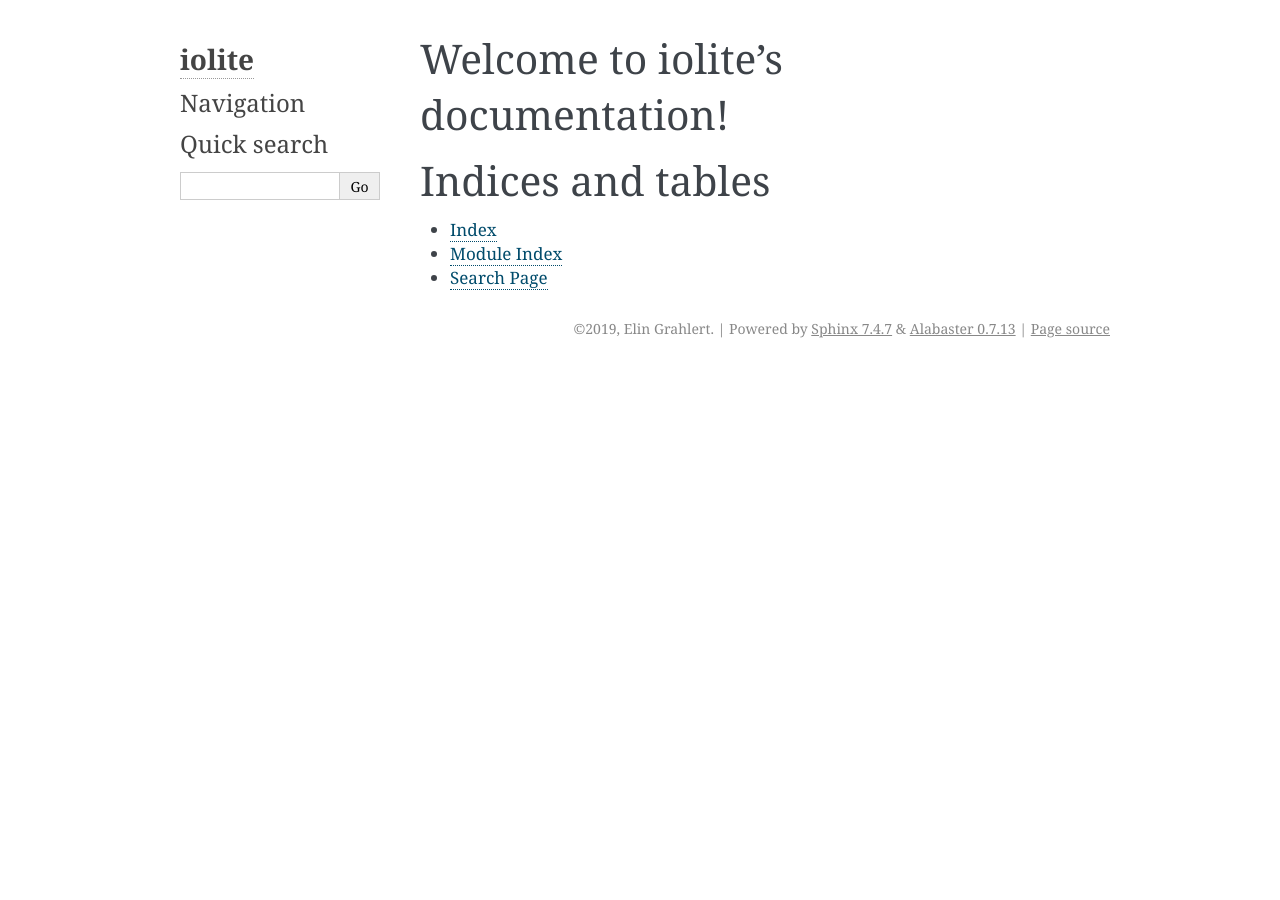
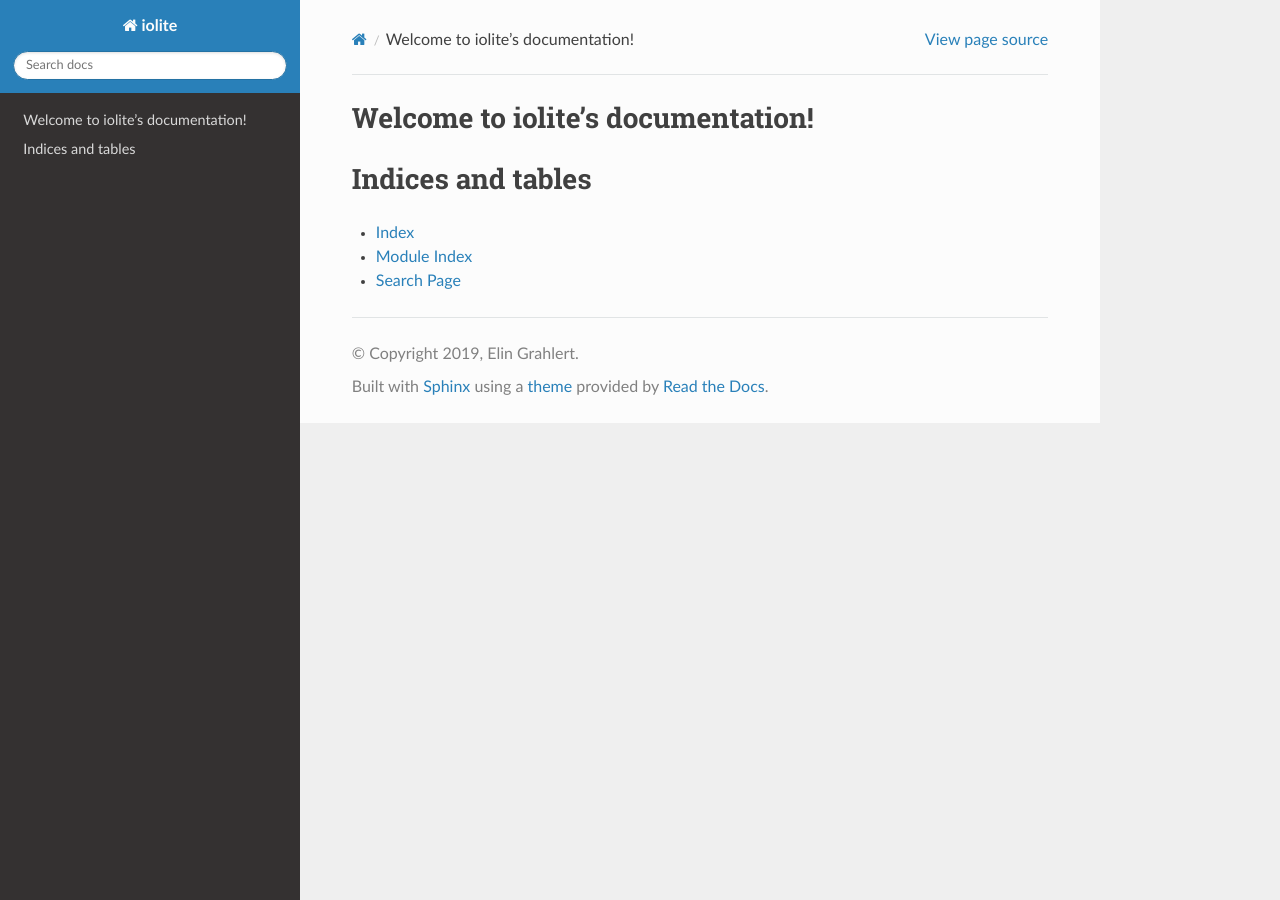
Before and after one commit to egrahl/iolite, a Sphinx documentation site: the page built from docs/index.rst, in a window 1280 px wide. Built offline with Sphinx 7.4.7 and the Read the Docs theme 2.0.0, drawn with Linux system fonts in a browser that asks for light colours.

Commit message:
continued sphinx

```diff
--- a/docs/conf.py
+++ b/docs/conf.py
@@ -30,12 +30,7 @@
 # Add any Sphinx extension module names here, as strings. They can be
 # extensions coming with Sphinx (named 'sphinx.ext.*') or your custom
 # ones.
-extensions = ['sphinx.ext.autodoc',
-    'sphinx.ext.doctest',
-    'sphinx.ext.todo',
-    'sphinx.ext.coverage',
-    'sphinx.ext.mathjax',
-    'sphinx.ext.ifconfig']
+extensions = ['sphinx.ext.autodoc',"sphinx.ext.napoleon"]
 
 # Add any paths that contain templates here, relative to this directory.
 templates_path = ['_templates']
@@ -47,7 +42,7 @@ templates_path = ['_templates']
 source_suffix = '.rst'
 
 # The master toctree document.
-master_doc = 'index'
+master_doc = "index"
 
 # General information about the project.
 project = u'iolite'
@@ -87,7 +82,7 @@ todo_include_todos = True
 # The theme to use for HTML and HTML Help pages.  See the documentation for
 # a list of builtin themes.
 #
-html_theme = 'alabaster'
+html_theme = "sphinx_rtd_theme"
 
 # Theme options are theme-specific and customize the look and feel of a theme
 # further.  For a list of options available for each theme, see the
```
